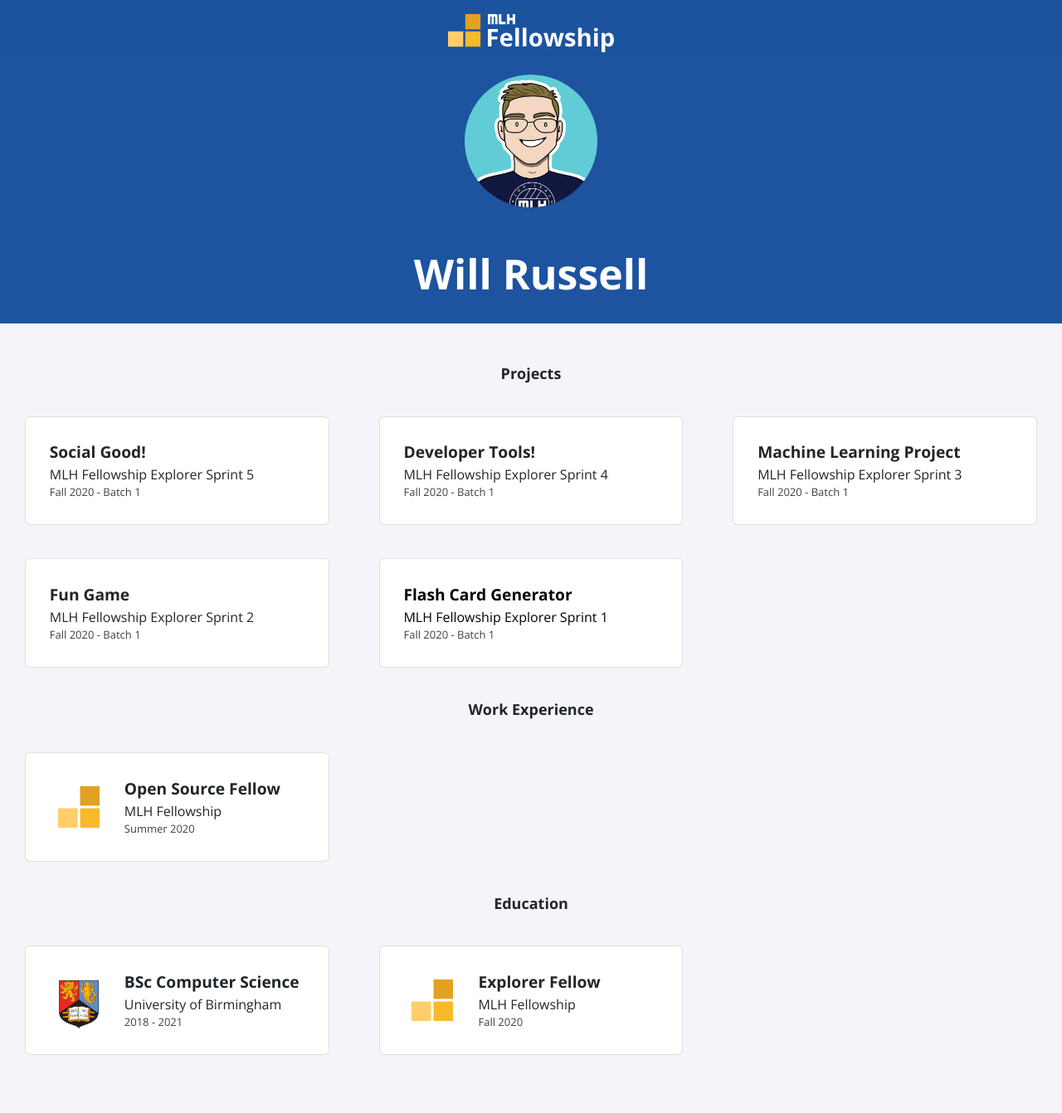
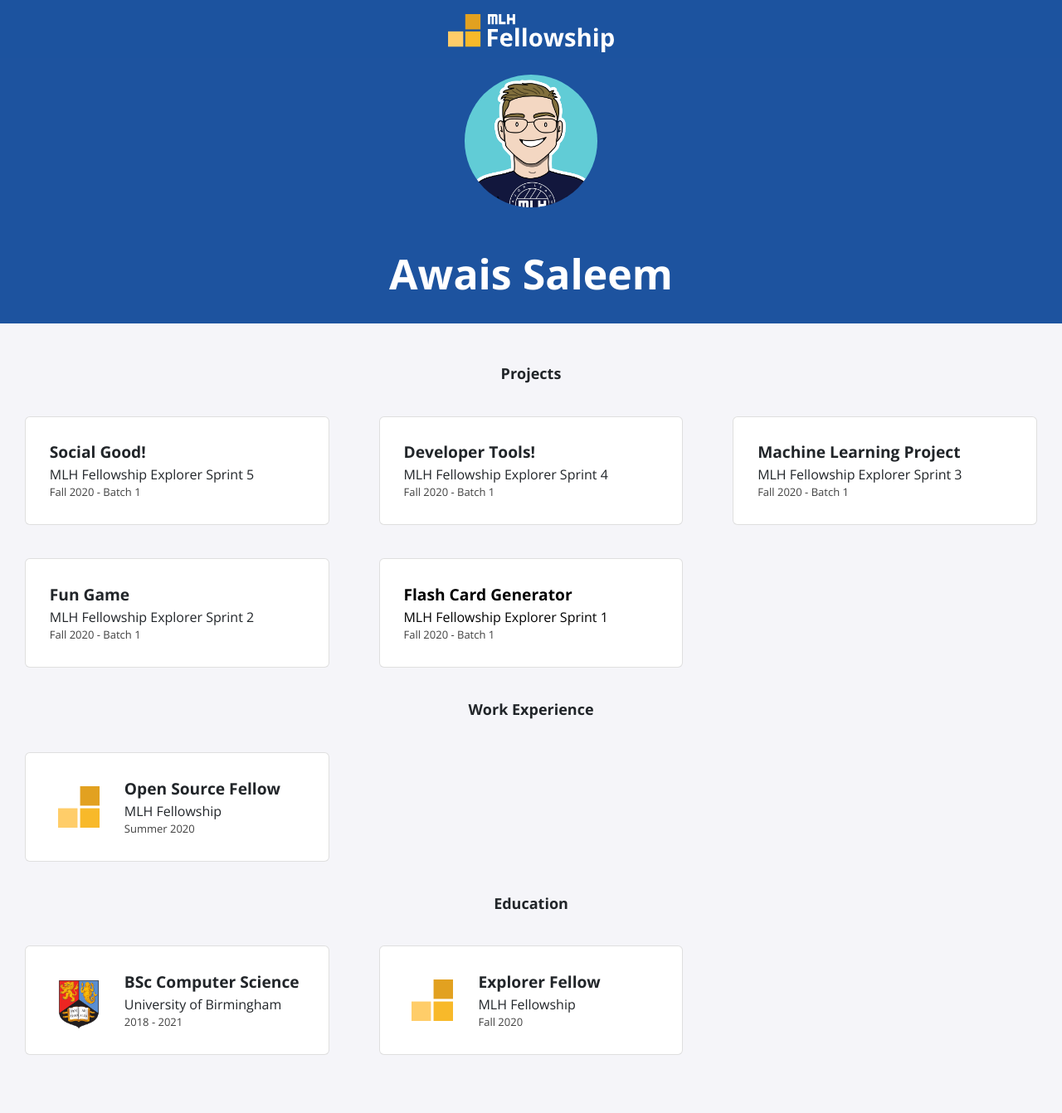
Before and after one commit to awaisdoto/awaisdoto.github.io, a Jekyll site: the page built from index.html, in a window 1280 px wide. Shown: the whole page at 83% size. Built offline with Jekyll 4.4.1, drawn with Linux system fonts in a browser that asks for light colours; nearby versions of some CDN libraries.

Commit message:
Update _config.yml

```diff
--- a/_config.yml
+++ b/_config.yml
@@ -1,13 +1,13 @@
-title: "Will Russell"
-email: fellowship@mlh.io
+title: "Awais Saleem"
+email: awaissaleem442@gmail.com
 description: >- # this means to ignore newlines until "baseurl:"
   Write an awesome description for your new site here. You can edit this
   line in _config.yml. It will appear in your document head meta (for
   Google search results) and in your feed.xml site description.
 baseurl: "/"
-url: "/portfolio-template"
-twitter_username: mlhacks
-github_username:  mlh-fellowship
+url: "https://awaisdoto.github.io/"
+twitter_username: awaissaleem1999
+github_username:  awaisdoto
 
 sass:
   sass_dir: _sass
```
